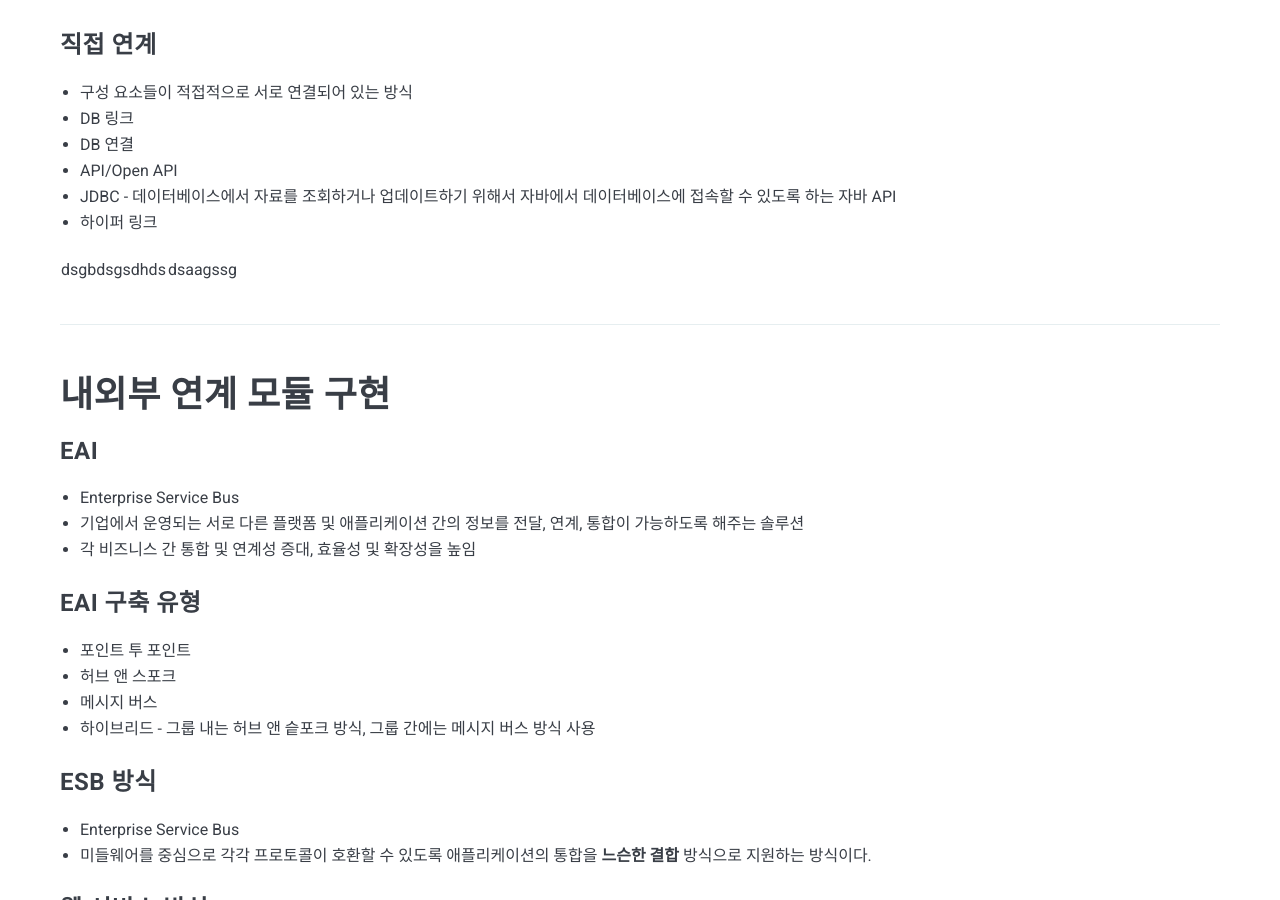
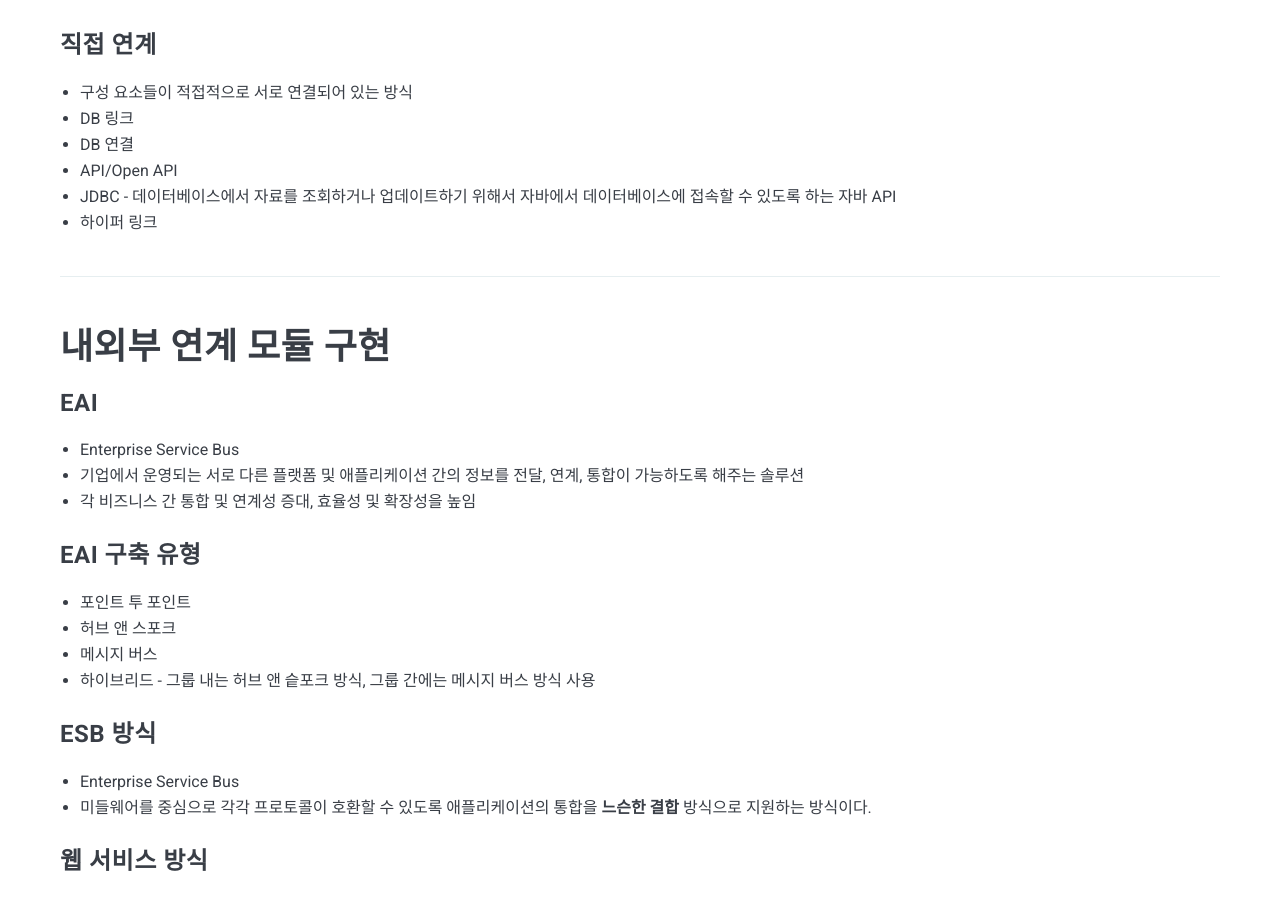
Before and after one commit to yymim/YYMIM-TECH-BLOG, a Jekyll site: the page built from _posts/2024-07-09-wjdcjrl-study.markdown, in a window 1280 px wide and 900 px high, scrolled down 645 px. Built offline with Jekyll 4.4.1, drawn with Linux system fonts in a browser that asks for light colours; nearby versions of some CDN libraries.

Commit message:
Update 2024-07-09-wjdcjrl-study.markdown
오타 수정

```diff
--- a/_posts/2024-07-09-wjdcjrl-study.markdown
+++ b/_posts/2024-07-09-wjdcjrl-study.markdown
@@ -22,9 +22,6 @@ tags:   Jekyll
 * API/Open API
 * JDBC - 데이터베이스에서 자료를 조회하거나 업데이트하기 위해서 자바에서 데이터베이스에 접속할 수 있도록 하는 자바 API
 * 하이퍼 링크
-
-|---|---|
-|dsgbdsgsdhds|dsaagssg|
 
 ----------------------------------------------------
 
```
